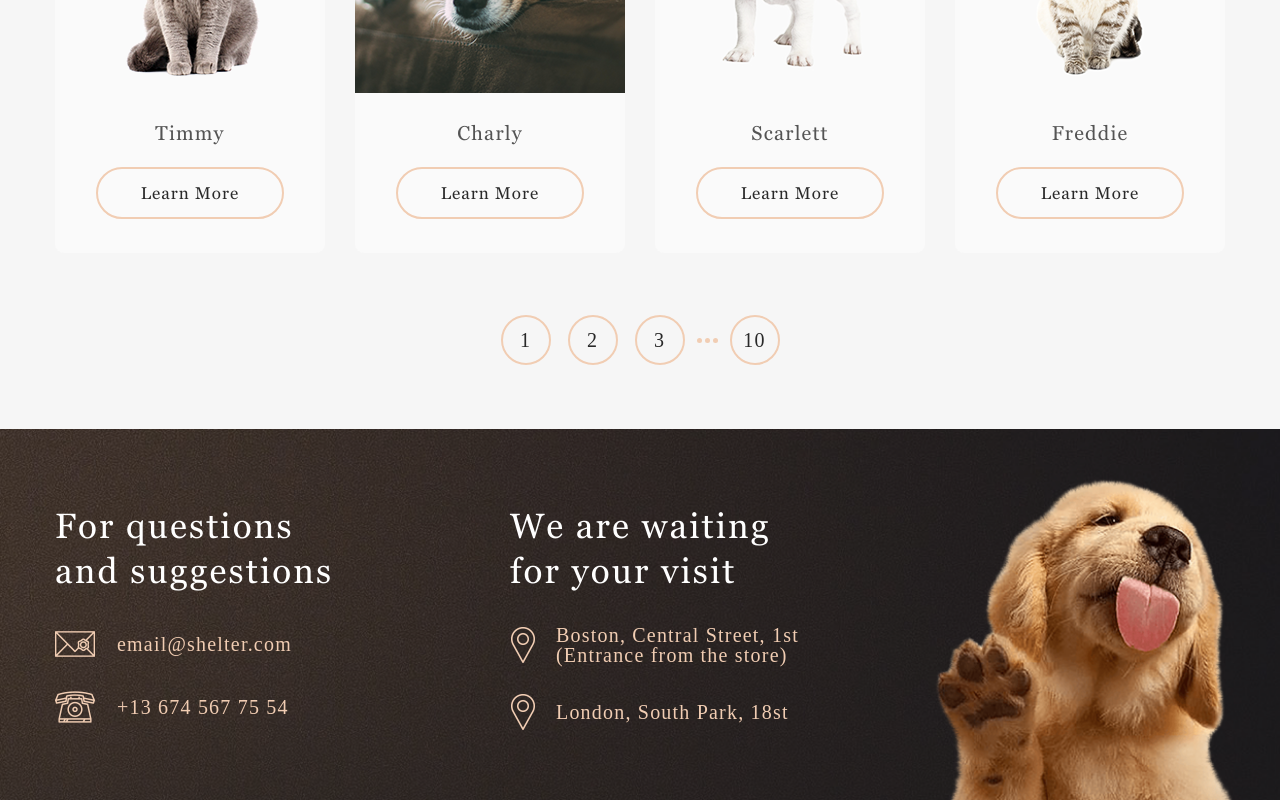
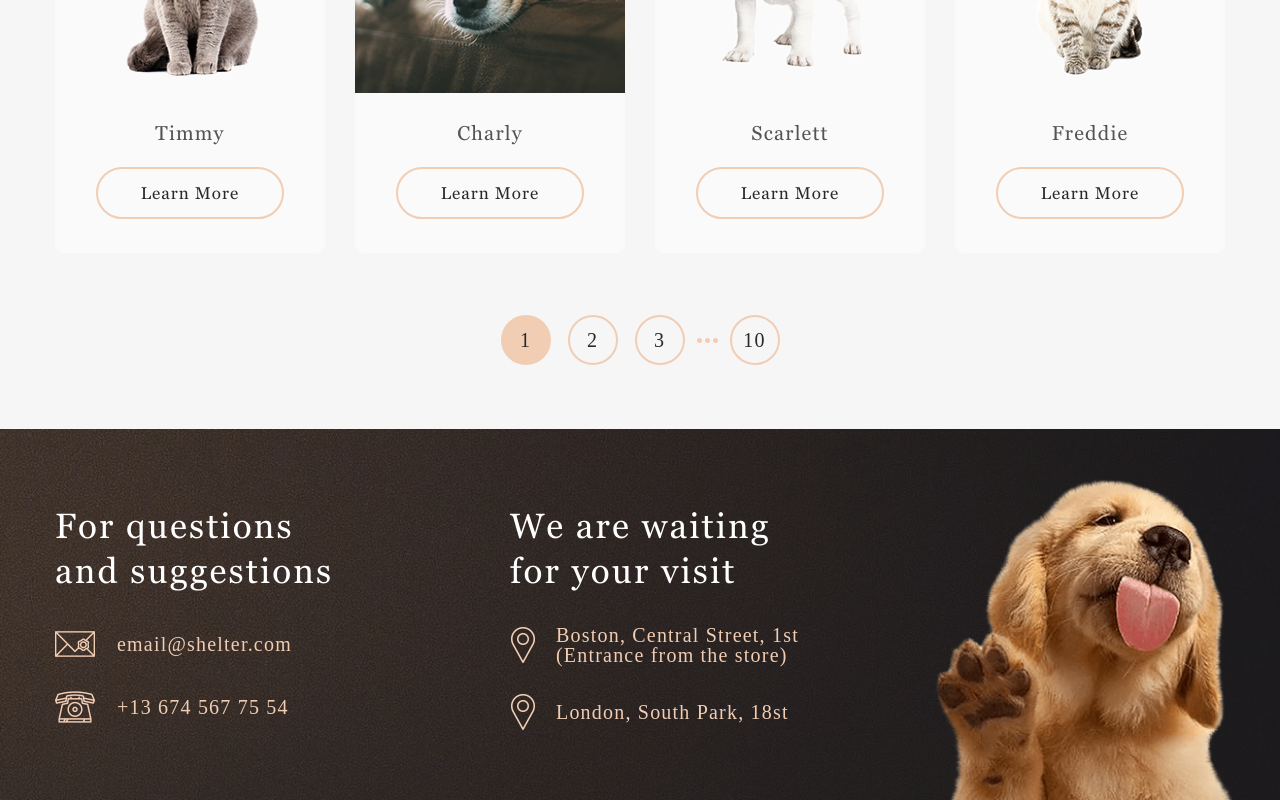
Before and after one commit to dmitriygolovchanscky/cozy-house, a plain HTML site: page pets.html in a window 1280 px wide. Shown: the part 971-1771 px from the top of the page. Drawn offline with nearby package versions, Linux system fonts and the light colour scheme; files whose address does not match are found by name.

Commit message:
cozy-house

```diff
--- a/pets.html
+++ b/pets.html
@@ -125,7 +125,7 @@
 					</div>
 					<div class="friends__nav">
 						<div class="nav__link">
-							<a href="pets.html">1</a>
+							<a href="pets.html" class="current">1</a>
 						</div>
 						<div class="nav__link">
 							<a href="pets.html">2</a>
--- a/scss/pets.scss
+++ b/scss/pets.scss
@@ -283,6 +283,9 @@ body {
 		margin-right: 0px;
 		margin-left: 20px;
 	}
+	.current {
+		background-color: #f1cdb3;
+	}
 	a {
 		font-family: TimesNewRomanPSMT;
 		font-size: 20px;
@@ -298,6 +301,7 @@ body {
 		justify-content: center;
 		align-items: center;
 		transition: all 0.3s ease 0s;
+
 		&:hover {
 			background-color: #f1cdb3;
 		}
```
Also changed, not shown: css/pets.css.
